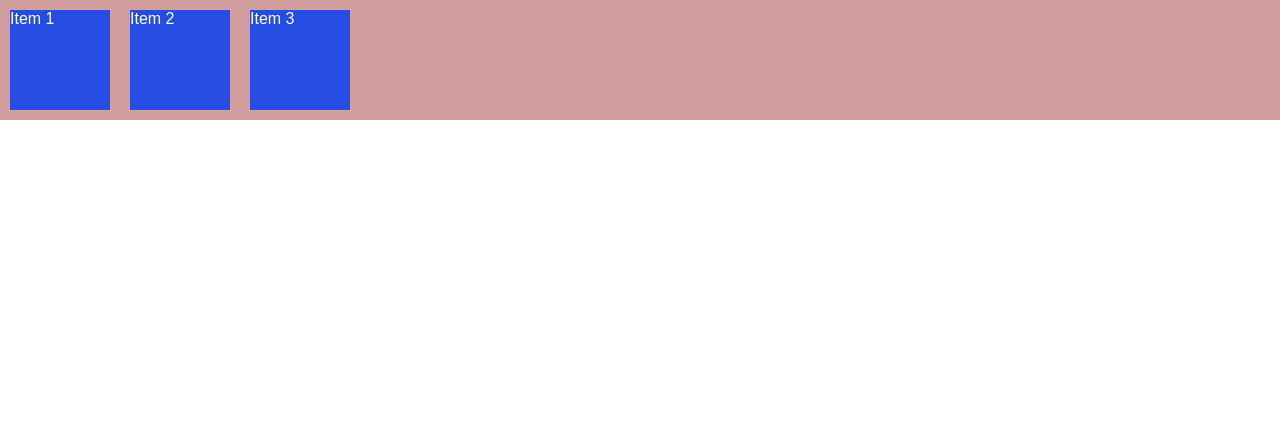
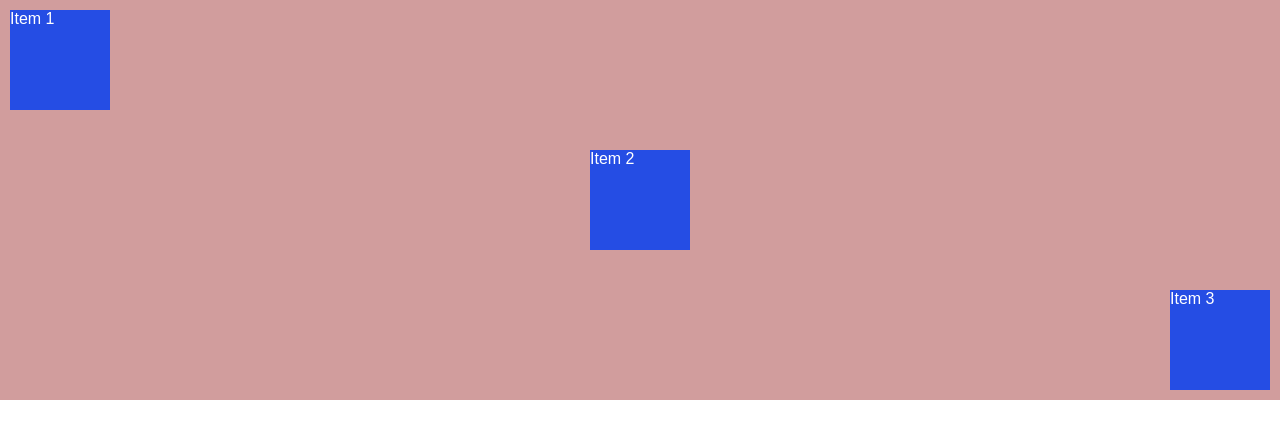
Before and after one commit to ManushreeMallaraju/Flexbox-Layout-Project, a plain HTML site: page work-with-properties/index.html in a window 1280 px wide. Drawn offline with Linux system fonts and the light colour scheme.

Commit message:
using psuedo selectors

```diff
--- a/work-with-properties/style.css
+++ b/work-with-properties/style.css
@@ -9,8 +9,11 @@ body {
 }
 
 .flex-container {
+  height: 400px; /* to align vertically : no way to put items else*/
   display: flex; /* defaults to flex row : main-axis flex-direction:row */
   background-color: #d19d9d;
+  justify-content: space-between;
+  align-items: center; /* The property used to align items on the cross-axis */
 }
 
 /* .flex-container::after {  to show how it align without flex
@@ -27,3 +30,16 @@ body {
   margin: 10px;
   /* float: left;  without using flex-container*/
 }
+
+.item:nth-of-type(1) {
+  align-self: start;
+}
+
+.item:nth-of-type(2) {
+  align-self: center;
+}
+
+.item:nth-of-type(3) {
+  /*using psuedo-selector ; to select each flex item */
+  align-self: end;
+}
```
